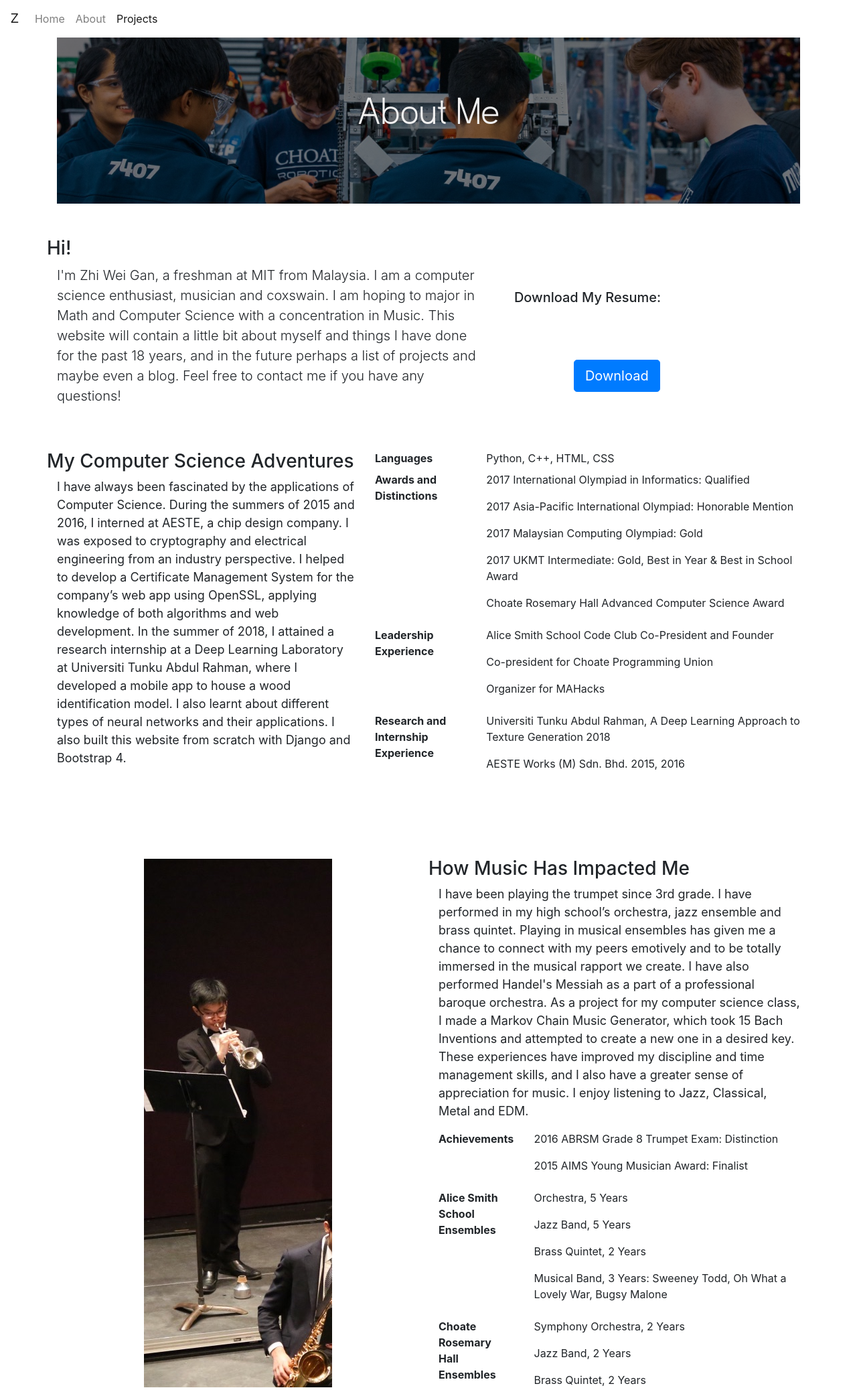
After one commit to zhiweigan/Personal, a Python web app: template Personal/templates/projects.html in a window 1280 px wide. The commit adds this page. Shown: the top 2075 px of the page at 67% size. Run offline with Jinja, Linux system fonts and the light colour scheme; the template is opened without the code that fills it, so the values that code supplies are empty; some libraries are stand-ins or nearby versions.

Commit message:
Temp Server Copy

```diff
--- a/Personal/templates/about.html
+++ b/Personal/templates/about.html
@@ -11,7 +11,6 @@
 
 
         <div class="col-12 h-100">
-
             <div class="row h-100 justify-content-center align-items-center" id="aboutImage">
                 <div class="col-12 h-100 overlay">
                     <div class="row h-100 justify-content-center align-items-center">
@@ -34,7 +33,7 @@
             <div class="col-7">
                 <p class="lead">
                     I'm Zhi Wei Gan, a freshman at MIT from Malaysia. I am a computer science enthusiast, musician
-                    and coxswain. I am hoping to major in Math and Computer Science with a concentration in Economics.
+                    and coxswain. I am hoping to major in Math and Computer Science with a concentration in Music.
                     This website will contain a little bit about myself and things I have done for the past 18 years, and in the future perhaps a list of projects and maybe even a blog.
                     Feel free to contact me if you have any questions!
                 </p>
--- a/Personal/templates/base.html
+++ b/Personal/templates/base.html
@@ -21,7 +21,7 @@
             <ul class="navbar-nav mr-auto">
               <a class="nav-link nav-item {% block home %}{% endblock %}" href={{url('home')}}>Home</a>
               <a class="nav-link nav-item {% block about %}{% endblock %}" href={{url('about')}}>About</a>
-{#              <a class="nav-link nav-item {% block projects %}{% endblock %}" href={{url('home')}}>Projects</a>#}
+              <a class="nav-link nav-item {% block projects %}{% endblock %}" href={{url('projects')}}>Projects</a>
 {#              <a class="nav-link nav-item {% block blog %}{% endblock %}" href={{url('home')}}>Blog</a>#}
             </ul>
           </div>
--- /dev/null
+++ b/Personal/templates/projects.html
@@ -0,0 +1,199 @@
+{% extends "base.html" %}
+
+{% block projects %} active {% endblock %}
+{% block title %}Projects{% endblock %}
+{% block navsetting %}bg-white{% endblock %}
+{% block content %}
+
+    <div class="container" style="height:5vh"></div>
+
+    <div class="container" style="height: 33vh">
+
+
+        <div class="col-12 h-100">
+            <div class="row h-100 justify-content-center align-items-center" id="aboutImage">
+                <div class="col-12 h-100 overlay">
+                    <div class="row h-100 justify-content-center align-items-center">
+                        <h1 class="description display-4">
+                            About Me
+                        </h1>
+                    </div>
+                </div>
+            </div>
+        </div>
+    </div>
+
+    <div class="container about-section">
+        <div class="row">
+            <h3>
+                Hi!
+            </h3>
+        </div>
+        <div class="row">
+            <div class="col-7">
+                <p class="lead">
+                    I'm Zhi Wei Gan, a freshman at MIT from Malaysia. I am a computer science enthusiast, musician
+                    and coxswain. I am hoping to major in Math and Computer Science with a concentration in Music.
+                    This website will contain a little bit about myself and things I have done for the past 18 years, and in the future perhaps a list of projects and maybe even a blog.
+                    Feel free to contact me if you have any questions!
+                </p>
+            </div>
+            <div class="col-3">
+
+                <div class="row h-100 justify-content-center align-items-center">
+                    <h5>
+                        Download My Resume:
+                    </h5>
+                    <div class="col-3">
+                        <a href="{{static("Resume.pdf")}}" class="btn btn-primary btn-lg" role="button" aria-pressed="true">Download</a>
+                    </div>
+                </div>
+
+            </div>
+        </div>
+    </div>
+
+    <div class="container about-section">
+
+        <div class="row">
+            <div class="col-5">
+                <div class="row">
+                    <h3>
+                        My Computer Science Adventures
+                    </h3>
+                </div>
+                <p class="about-text">
+                    I have always been fascinated by the applications of Computer Science. During the summers of 2015
+                    and 2016, I interned at AESTE, a chip design company. I was exposed to
+                    cryptography and electrical engineering from an industry perspective. I helped to develop a
+                    Certificate Management System for the company’s web app using OpenSSL, applying knowledge of both
+                    algorithms and web development. In the summer of 2018, I attained a research internship at a Deep
+                    Learning Laboratory at Universiti Tunku Abdul Rahman, where I developed a mobile app to house a wood
+                    identification model. I also learnt about different types of neural networks and their applications.
+                    I also built this website from scratch with Django and Bootstrap 4.
+                </p>
+            </div>
+            <div class="col-7">
+                <dl class="row">
+                    <dt class="col-sm-3">Languages</dt>
+                    <dd class="col-sm-9">Python, C++, HTML, CSS</dd>
+
+
+                    <dt class="col-sm-3">Awards and Distinctions</dt>
+                    <dd class="col-sm-9">
+                        <p>2017 International Olympiad in Informatics: Qualified</p>
+                        <p>2017 Asia-Pacific International Olympiad: Honorable Mention</p>
+                        <p>2017 Malaysian Computing Olympiad: Gold</p>
+                        <p>2017 UKMT Intermediate: Gold, Best in Year & Best in School Award</p>
+                        <p>Choate Rosemary Hall Advanced Computer Science Award</p>
+                    </dd>
+
+                    <dt class="col-sm-3">Leadership Experience</dt>
+                    <dd class="col-sm-9">
+                        <p>Alice Smith School Code Club Co-President and Founder</p>
+                        <p>Co-president for Choate Programming Union</p>
+                        <p>Organizer for MAHacks</p>
+                    </dd>
+
+                    <dt class="col-sm-3">Research and Internship Experience</dt>
+                    <dd class="col-sm-9">
+                        <p>Universiti Tunku Abdul Rahman, A Deep Learning Approach to Texture Generation 2018</p>
+                        <p>AESTE Works (M) Sdn. Bhd. 2015, 2016</p>
+                    </dd>
+                </dl>
+            </div>
+
+        </div>
+    </div>
+
+
+
+    <div class="container about-section">
+
+    <div class="row justify-content-center align-items-center">
+        <div class="col-6 text-center " style="margin-top: 5vh; margin-bottom: 10vh;">
+            <img class="img-fluid" src="{{ static("resized/jazz.jpg") }}" alt="Choate Rosemary Hall Jazz Ensemble">
+        </div>
+        <div class="col-6">
+            <div class="row">
+                <h3>
+                    How Music Has Impacted Me
+                </h3>
+            </div>
+            <p class="about-text">I have been playing the trumpet since 3rd grade. I have performed in my high school’s
+                orchestra, jazz ensemble and brass quintet. Playing in musical ensembles has given me a chance to
+                connect with my peers
+                emotively and to be totally immersed in the musical rapport we create. I have also performed Handel's
+                Messiah as a part of a professional baroque orchestra.
+                As a project for my computer science class, I made a Markov Chain Music Generator, which took 15 Bach
+                Inventions and attempted to create a new one in a desired key.
+                These experiences have improved my discipline and time management skills, and I also have a greater
+                sense of appreciation for music. I enjoy listening to
+                Jazz, Classical, Metal and EDM.
+            </p>
+
+            <dl class="row">
+                <dt class="col-sm-3">Achievements</dt>
+                <dd class="col-sm-9">
+                    <p>2016 ABRSM Grade 8 Trumpet Exam: Distinction</p>
+                    <p>2015 AIMS Young Musician Award: Finalist</p>
+                </dd>
+
+                <dt class="col-sm-3">Alice Smith School Ensembles</dt>
+                <dd class="col-sm-9">
+                    <p>Orchestra, 5 Years</p>
+                    <p>Jazz Band, 5 Years</p>
+                    <p>Brass Quintet, 2 Years</p>
+                    <p>Musical Band, 3 Years: Sweeney Todd, Oh What a Lovely War, Bugsy Malone</p>
+                </dd>
+
+                <dt class="col-sm-3">Choate Rosemary Hall Ensembles</dt>
+                <dd class="col-sm-9">
+                    <p>Symphony Orchestra, 2 Years</p>
+                    <p>Jazz Band, 2 Years</p>
+                    <p>Brass Quintet, 2 Years</p>
+                </dd>
+
+
+            </dl>
+
+        </div>
+        <div class="row">
+            <div class="col-12">
+                <img class="img-fluid" src="{{ static("resized/orch.jpg") }}" alt="Choate Rosemary Hall Orchestra">
+            </div>
+        </div>
+    </div>
+
+
+    <div class="container about-section">
+        <div class="row">
+            <h3>
+                Coxing
+            </h3>
+        </div>
+        <div class="row">
+            <div class="col-6">
+                <p class="about-text">
+                Rowing is the perfect sport for a STEM enthusiast to analyze rhythms. Back on land, training is done
+                primarily on rowing machines which record data about each stroke pulled. As such, data is abundant. I
+                brought my passion for computer science into the sport by helping to devise a system to automate the tedious
+                task of data collection by coxswains, simultaneously opening up a plethora of new methods for coaches to
+                find rowers who row best together.
+                </p>
+            </div>
+            <div class="col-6">
+                <img class="img-fluid" src="{{ static("resized/cox.jpg") }}" alt="Coxswains">
+            </div>
+        </div>
+    </div>
+
+
+
+{% endblock %}
+
+{% block foot %}
+    <div class="row h-100 justify-content-center align-text-bottom" style="height: 20vh; margin-top: 10vh;">
+            Photo Credits: Choate Flickr
+    </div>
+{% endblock %}
--- a/Personal/urls.py
+++ b/Personal/urls.py
@@ -15,10 +15,11 @@ Including another URLconf
 """
 from django.contrib import admin
 from django.urls import include, path
-from Personal.views import HomeView, AboutView
+from Personal.views import HomeView, AboutView, ProjectView
 
 urlpatterns = [
     path('', HomeView.as_view(), name='home'),
     path('about/', AboutView.as_view(), name='about'),
+    path('projects/', ProjectView.as_view(), name='projects'),
     path('admin/', admin.site.urls),
 ]
--- a/Personal/views.py
+++ b/Personal/views.py
@@ -5,3 +5,6 @@ class HomeView(TemplateView):
 
 class AboutView(TemplateView):
     template_name =  "about.html"
+
+class ProjectView(TemplateView):
+    template_name = "projects.html"
```
Also changed, not shown: Personal/settings.py (+8 -8 lines), Personal/templates/home.html (+1 -26 lines), db.sqlite3.
